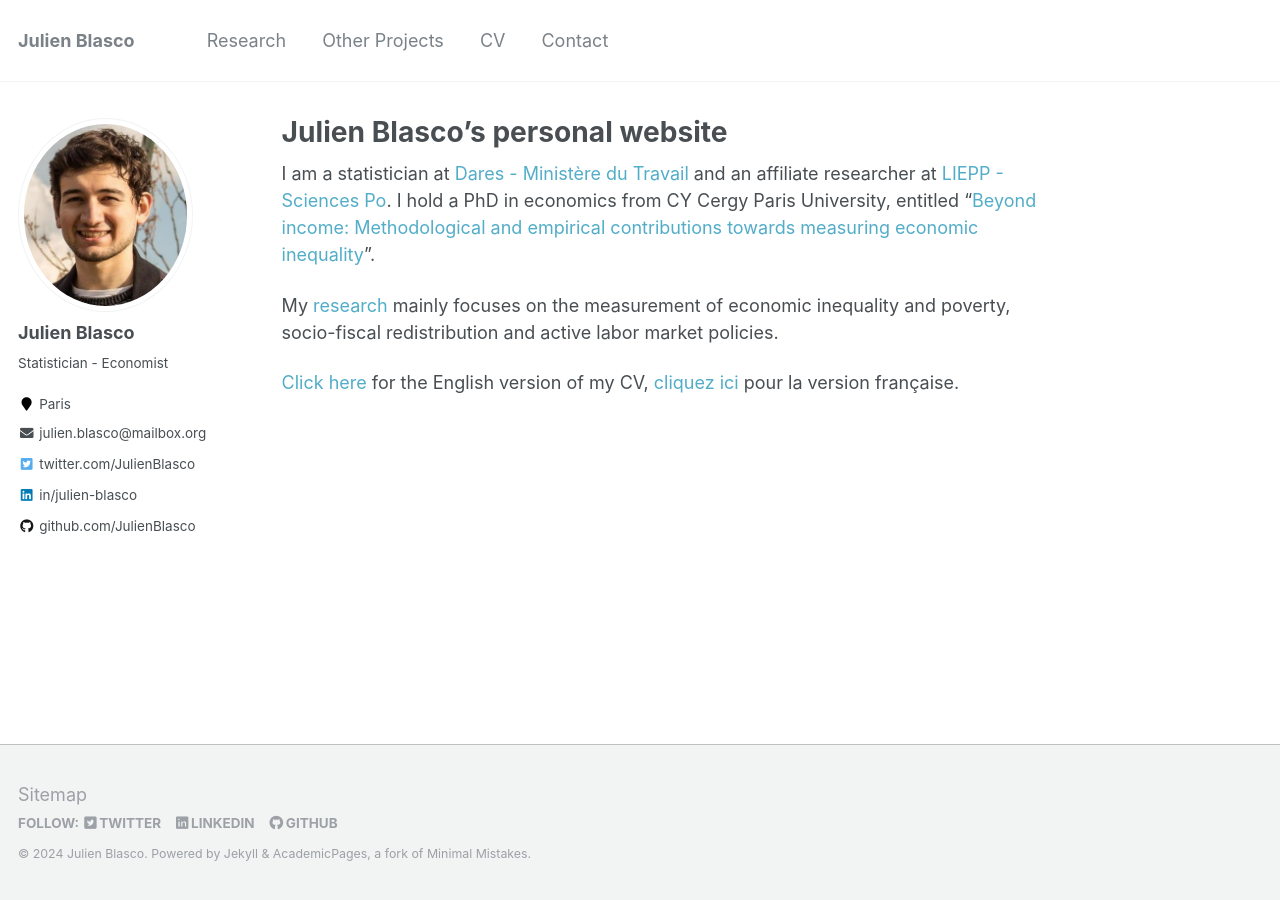
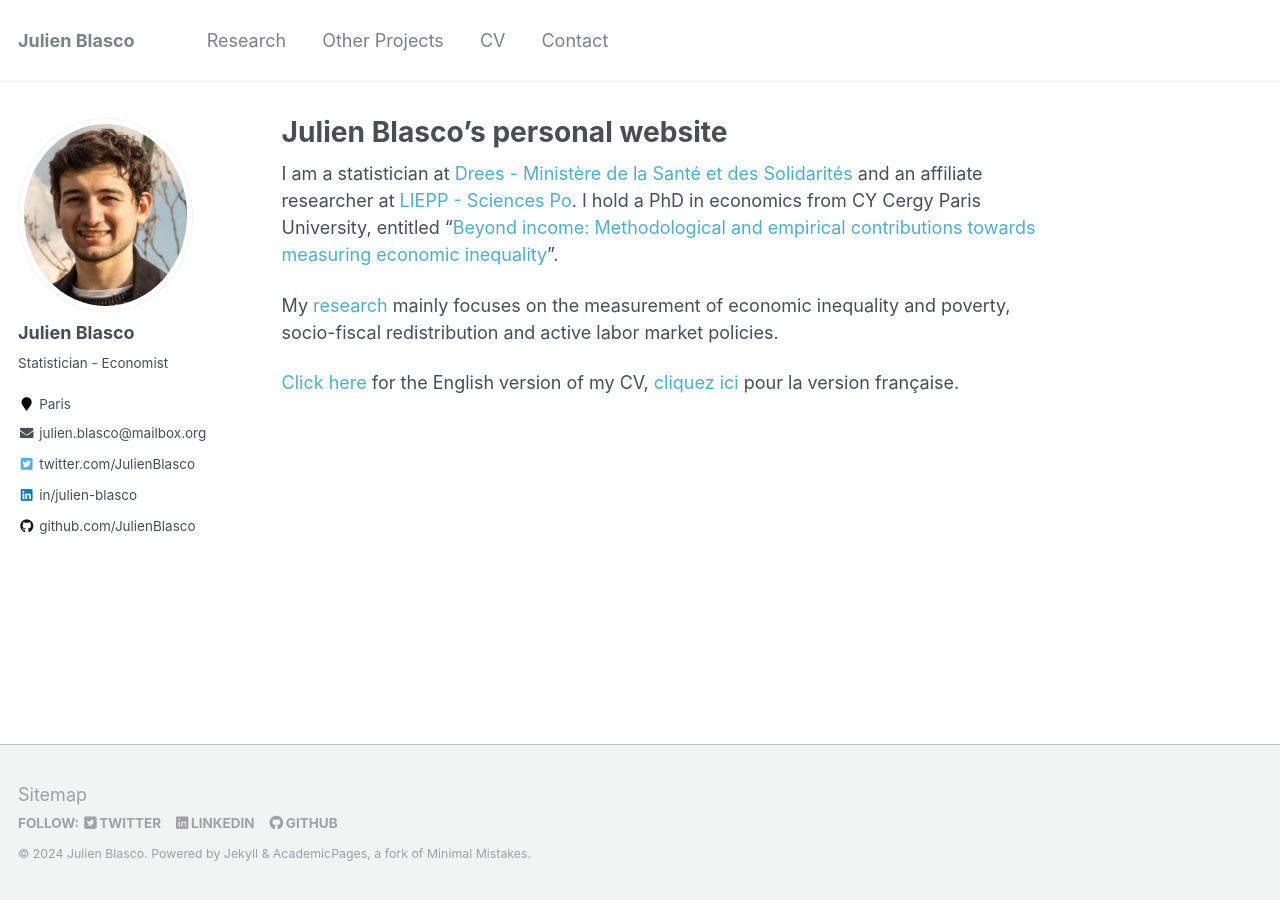
Before and after one commit to JulienBlasco/julienblasco.github.io, a Jekyll site: the page built from _pages/about.md, in a window 1280 px wide. Built offline with Jekyll 4.4.1, drawn with Linux system fonts in a browser that asks for light colours.

Commit message:
Update about.md
Drees

```diff
--- a/_pages/about.md
+++ b/_pages/about.md
@@ -8,7 +8,7 @@ redirect_from:
   - /about.html
 ---
 
-I am a statistician at [Dares - Ministère du Travail](https://dares.travail-emploi.gouv.fr/) and an affiliate researcher at [LIEPP - Sciences Po](https://www.sciencespo.fr/liepp). I hold a PhD in economics from CY Cergy Paris University, entitled "[Beyond income: Methodological and empirical contributions towards measuring economic inequality](/files/PhD_Manuscript_Julien_BLASCO.pdf)".
+I am a statistician at [Drees - Ministère de la Santé et des Solidarités](https://drees.solidarites-sante.gouv.fr/) and an affiliate researcher at [LIEPP - Sciences Po](https://www.sciencespo.fr/liepp). I hold a PhD in economics from CY Cergy Paris University, entitled "[Beyond income: Methodological and empirical contributions towards measuring economic inequality](/files/PhD_Manuscript_Julien_BLASCO.pdf)".
 
 My [research](/research) mainly focuses on the measurement of economic inequality and poverty, socio-fiscal redistribution and active labor market policies.
 
```
